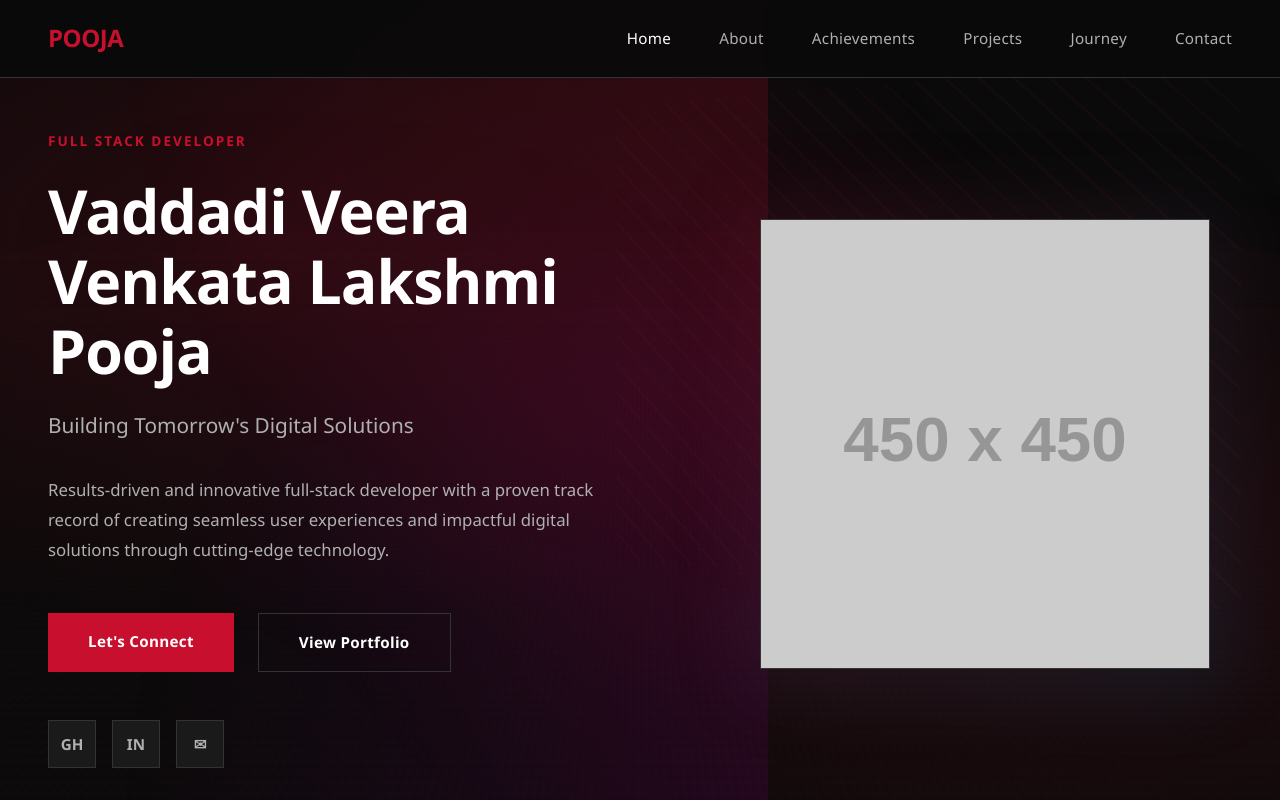
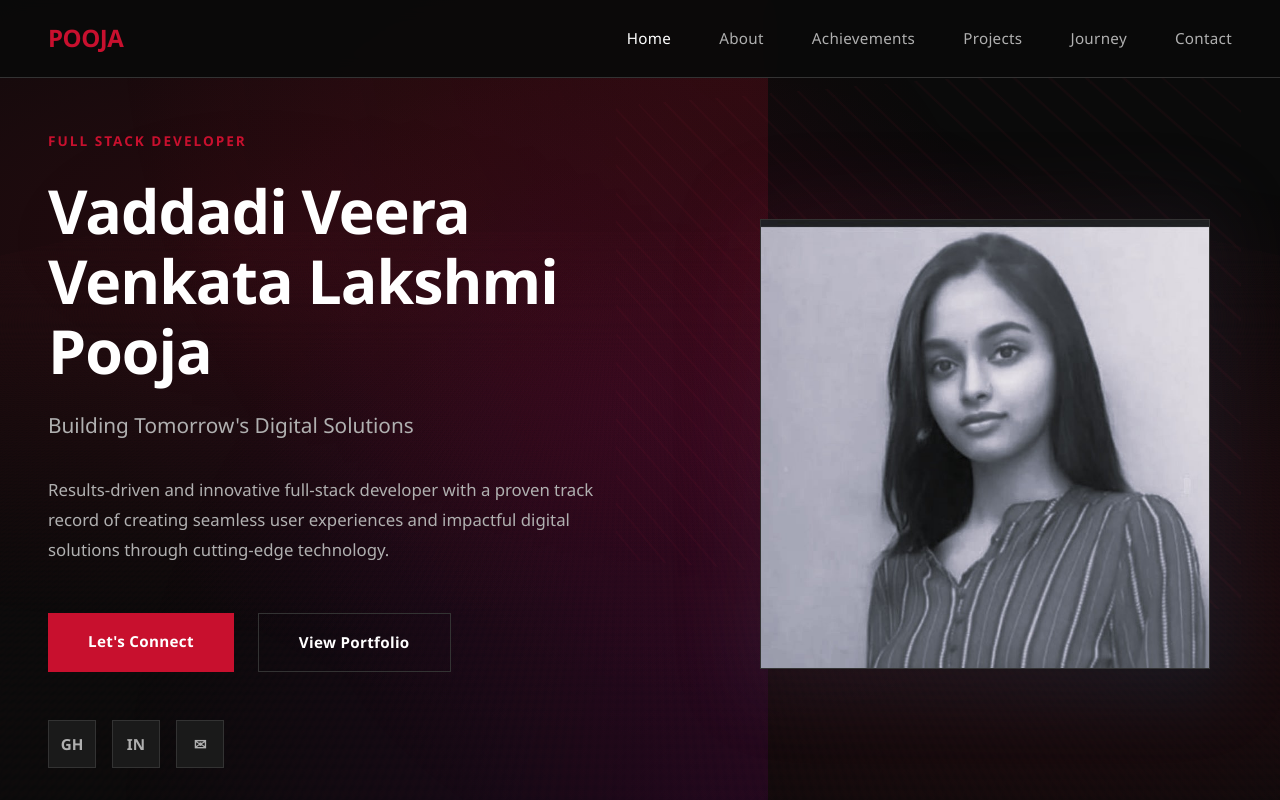
Before and after one commit to thePoojaVaddadi/portfolio11, a plain HTML site: page index.html in a window 1280 px wide. Shown: the top 800 px of the page. Drawn offline with Linux system fonts and the light colour scheme; placeholder pictures from the web are drawn by us.

Commit message:
Update profile image source in index.html

```diff
--- a/index.html
+++ b/index.html
@@ -914,7 +914,7 @@
             </div>
             <div class="hero-image">
                 <div class="hero-image-wrapper">
-                    <img src="https://via.placeholder.com/450" alt="Pooja Vaddadi" class="profile-img">
+                    <img src="img/profile.jpg" alt="Pooja Vaddadi" class="profile-img">
                 </div>
             </div>
         </div>
```
